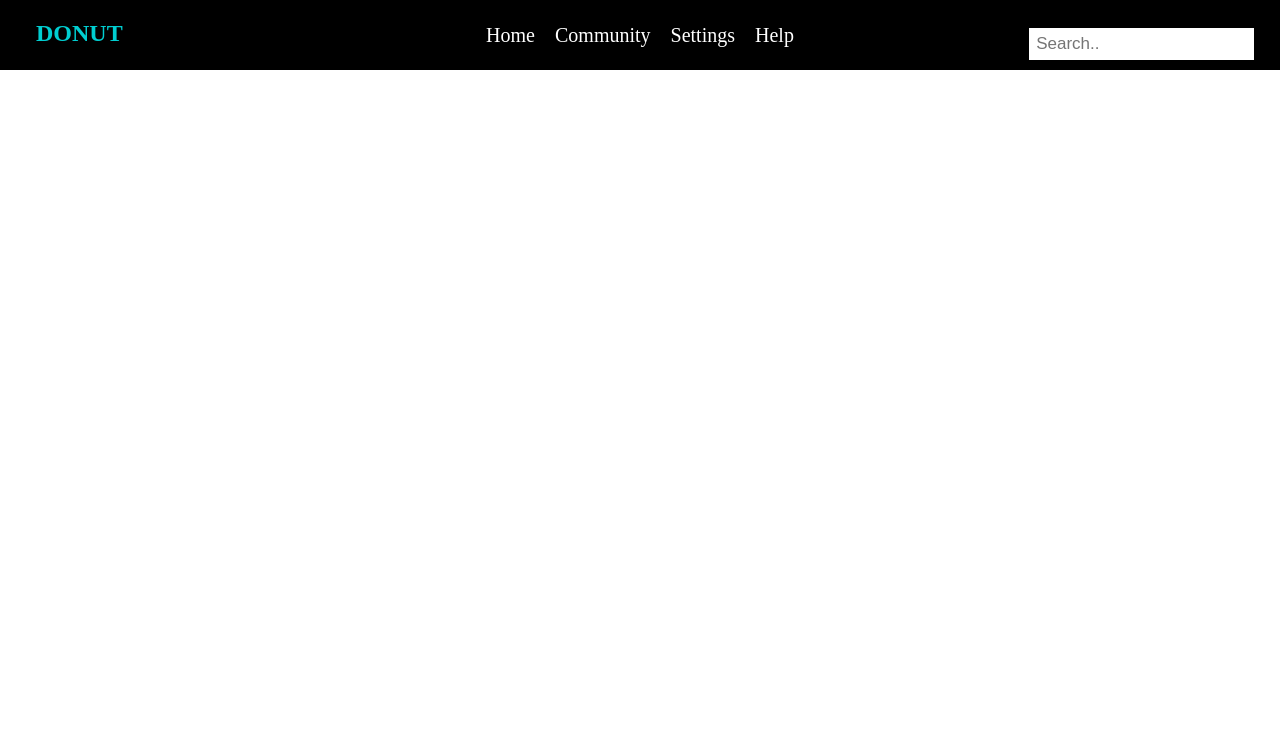
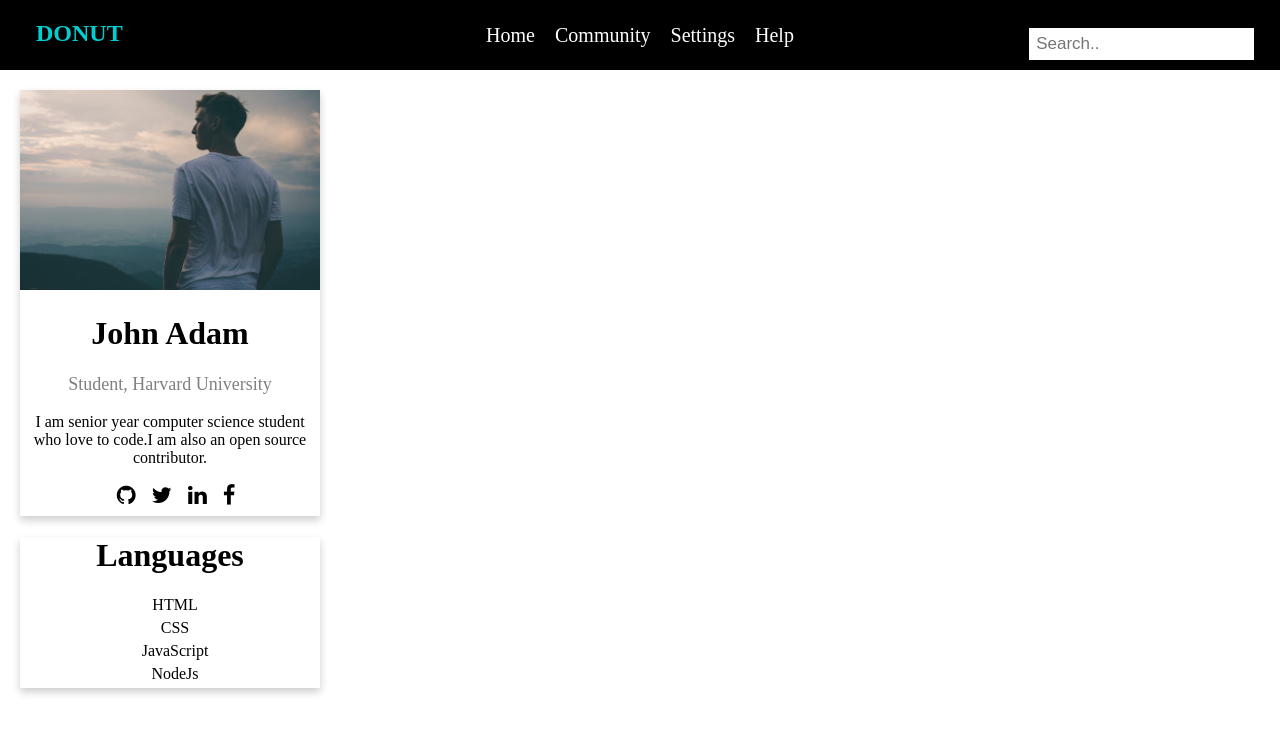
Before and after one commit to Ramanpreet6262/Donut-Profile-Page, a plain HTML site: page index.html in a window 1280 px wide. Drawn offline with nearby package versions, Linux system fonts and the light colour scheme.

Commit message:
added profile cards

```diff
--- a/index.html
+++ b/index.html
@@ -7,6 +7,8 @@
         <title>DONUT</title>
         <link rel="stylesheet" href="style.css">
         <link rel="stylesheet" href="https://maxcdn.bootstrapcdn.com/font-awesome/4.7.0/css/font-awesome.min.css">
+        <!-- Added icon library -->
+        <link rel="stylesheet" href="https://cdnjs.cloudflare.com/ajax/libs/font-awesome/4.7.0/css/font-awesome.min.css">
         <script src="https://code.jquery.com/jquery-3.2.1.js"></script>
     </head>
     <body>
@@ -32,8 +34,41 @@
                         <input type="text" placeholder=" Search..">
                     </div>
                 </nav>
+                <!-- nav bar ends-->
             </header>
         </div>
+
+        <div class="comp-card">
+        <!-- profile card starts-->
+        <div class="profile">
+            <div class="card">
+                <img src="Images/i1.jpeg" alt="Profile Pic">
+                <h1>John Adam</h1>
+                <p class="title">Student, Harvard University</p>
+                <p class="intro">I am senior year computer science student who love to code.I am also an open source contributor.</p>
+                <div class="icon">
+                    <a href="#"><i class="fa fa-github"></i></a>
+                    <a href="#"><i class="fa fa-twitter"></i></a>
+                    <a href="#"><i class="fa fa-linkedin"></i></a>
+                    <a href="#"><i class="fa fa-facebook"></i></a>
+                </div>
+            </div>
+        </div>
+        <!-- profile card ends-->
+
+        <!-- projects card starts-->
+
+        <div class="project">
+            <h1>Languages</h1>
+            <ul>
+                <li>HTML</li>
+                <li>CSS</li>
+                <li>JavaScript</li>
+                <li>NodeJs</li>
+            </ul>
+        </div>
+        </div>
+        <!-- project card ends here -->
     <script>
 
         //Menu toggle-button
@@ -59,3 +94,4 @@
     </script>
 
     </body>
+</html>
--- a/style.css
+++ b/style.css
@@ -7,6 +7,8 @@ html,body {
 body {
     font-family: Quicksand;
 }
+
+/* navbar starts*/
 
 header {
     width: 100%;
@@ -134,3 +136,74 @@ nav .menu ul li a {
         height: 60px;
      }
 }
+/* nav bar ends*/
+
+.comp-card{
+     float: left;
+}
+/* profile card starts*/
+
+.profile {
+    max-width: 300px;
+    margin: 20px 0 0 20px;
+}
+.card {
+    box-shadow: 0 4px 8px 0 rgba(0, 0, 0, 0.2);
+    max-width: 300px;
+    text-align: center;
+}
+
+
+.card img{
+    max-width: 300px;
+}
+.card h1 {
+    text-align: center;
+}
+
+.card .title {
+    color: grey;
+    font-size: 18px;
+    text-align: center;
+}
+.card .intro {
+    text-align: center;
+}
+
+ .card a {
+    text-decoration: none;
+    font-size: 22px;
+    color: black;
+    padding-left: 12px;
+
+}
+.icon {
+    padding-bottom: 7px;
+}
+
+@media(max-width: 600px) {
+    .card {
+        margin-top: 18%;
+        margin-left: 6%;
+        float: none;
+    }
+}
+
+/* profile card ends*/
+
+/* projects card starts*/
+
+.project {
+    box-shadow: 0 4px 8px 0 rgba(0, 0, 0, 0.2);
+    margin: 20px 0 0 20px;
+    max-width: 300px;
+}
+.project h1 {
+    text-align: center;
+}
+.project ul li {
+    list-style-type: none;
+     text-align: center;
+    padding-right: 30px;
+    padding-bottom: 5px;
+}
```
Also changed, not shown: Images/i1.jpeg (added).
